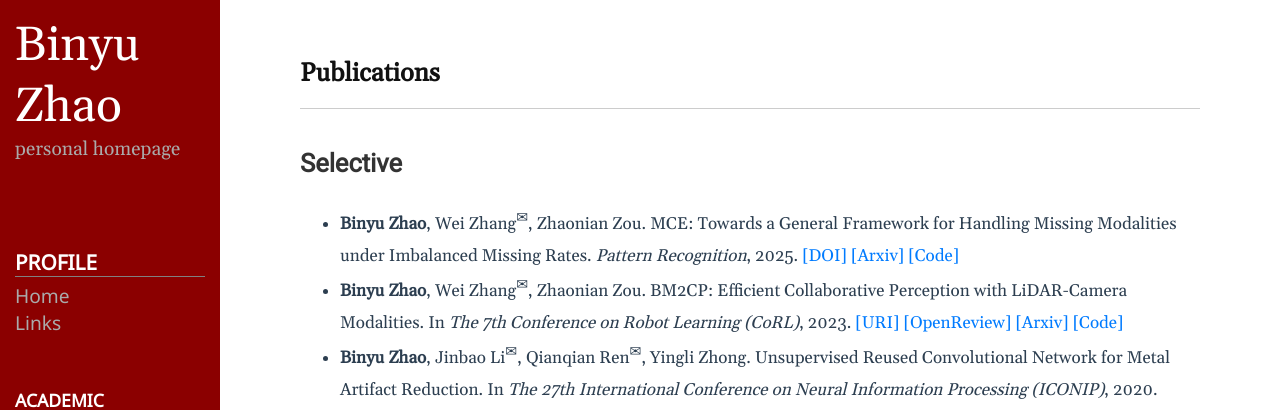
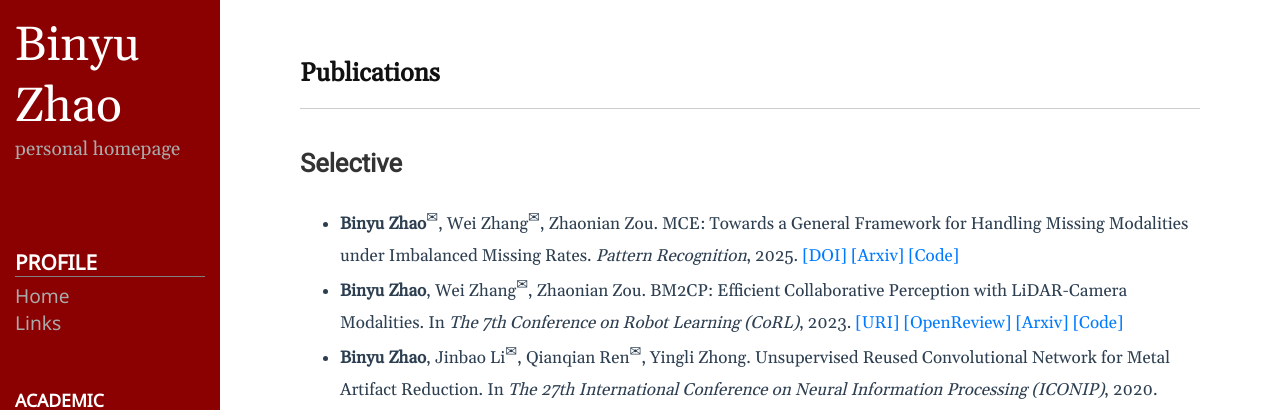
Before and after one commit to byzhaoAI/byzhaoAI.github.io, a Jekyll site: the page built from publications.md, in a window 1280 px wide. Shown: the top 410 px of the page. Built offline with Jekyll 4.4.1, drawn with Linux system fonts in a browser that asks for light colours.

```diff
--- a/publications.md
+++ b/publications.md
@@ -5,7 +5,7 @@ permalink: /publications/
 ---
 
 ## Selective
-- **Binyu Zhao**, Wei Zhang<sup>✉</sup>, Zhaonian Zou. MCE: Towards a General Framework for Handling Missing Modalities under Imbalanced Missing Rates. *Pattern Recognition*, 2025. [[DOI]](https://doi.org/10.1016/j.patcog.2025.112591) [[Arxiv]](https://arxiv.org/abs/2510.10534) [[Code]](https://github.com/byzhaoAI/MCE)
+- **Binyu Zhao**<sup>✉</sup>, Wei Zhang<sup>✉</sup>, Zhaonian Zou. MCE: Towards a General Framework for Handling Missing Modalities under Imbalanced Missing Rates. *Pattern Recognition*, 2025. [[DOI]](https://doi.org/10.1016/j.patcog.2025.112591) [[Arxiv]](https://arxiv.org/abs/2510.10534) [[Code]](https://github.com/byzhaoAI/MCE)
 
 - **Binyu Zhao**, Wei Zhang<sup>✉</sup>, Zhaonian Zou. BM2CP: Efficient Collaborative Perception with LiDAR-Camera Modalities. In *The 7th Conference on Robot Learning (CoRL)*, 2023. [[URI]](https://proceedings.mlr.press/v229/zhao23a.html) [[OpenReview]](https://openreview.net/forum?id=uJqxFjF1xWp) [[Arxiv]](https://arxiv.org/abs/2310.14702) [[Code]](https://github.com/byzhaoAI/BM2CP)
 
```
Also changed, not shown: links.md (+1 -1 lines).
